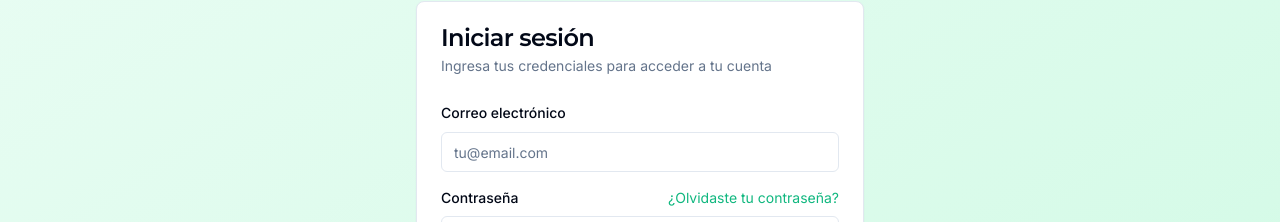
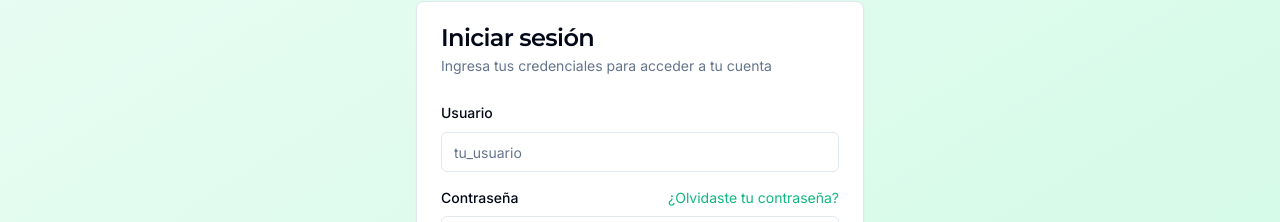
Before and after one commit to lolikoala/entrenar-y-nutrir, a React (Vite) app: page /login in a window 1280 px wide. Shown: the part 309-531 px from the top of the page. Built offline with nearby package versions, Linux system fonts and the light colour scheme.

Commit message:
Fix: Login form email field
Update the login form to no longer require an email.

```diff
--- a/src/contexts/AuthContext.tsx
+++ b/src/contexts/AuthContext.tsx
@@ -1,4 +1,3 @@
-
 import { createContext, useContext, useEffect, useState } from 'react';
 import { supabase } from '@/lib/supabase';
 import { useToast } from '@/hooks/use-toast';
@@ -15,7 +14,7 @@ type Profile = {
 type AuthContextType = {
   profile: Profile | null;
   isLoading: boolean;
-  signIn: (email: string, password: string) => Promise<void>;
+  signIn: (username: string, password: string) => Promise<void>;
   signOut: () => Promise<void>;
 };
 
@@ -36,7 +35,6 @@ export function AuthProvider({ children }: { children: React.ReactNode }) {
     const token = localStorage.getItem(TOKEN_KEY);
     if (token) {
       try {
-        // Usamos URL y key directamente de las variables de entorno
         const response = await fetch(`${import.meta.env.VITE_SUPABASE_URL}/functions/v1/auth`, {
           method: 'POST',
           headers: {
@@ -62,7 +60,7 @@ export function AuthProvider({ children }: { children: React.ReactNode }) {
     setIsLoading(false);
   };
 
-  const signIn = async (email: string, password: string) => {
+  const signIn = async (username: string, password: string) => {
     try {
       const response = await fetch(`${import.meta.env.VITE_SUPABASE_URL}/functions/v1/auth`, {
         method: 'POST',
@@ -70,7 +68,7 @@ export function AuthProvider({ children }: { children: React.ReactNode }) {
           'Content-Type': 'application/json',
           'Authorization': `Bearer ${import.meta.env.VITE_SUPABASE_ANON_KEY}`,
         },
-        body: JSON.stringify({ action: 'login', email, password })
+        body: JSON.stringify({ action: 'login', username, password })
       });
 
       const data = await response.json();
@@ -90,7 +88,7 @@ export function AuthProvider({ children }: { children: React.ReactNode }) {
       console.error('Error al iniciar sesión:', error);
       toast({
         title: "Error al iniciar sesión",
-        description: error.message || "Email o contraseña incorrectos",
+        description: error.message || "Usuario o contraseña incorrectos",
         variant: "destructive",
       });
       throw error;
--- a/src/pages/Auth/Login.tsx
+++ b/src/pages/Auth/Login.tsx
@@ -9,7 +9,7 @@ import { useAuth } from '@/contexts/AuthContext';
 import { Dumbbell, Loader2 } from 'lucide-react';
 
 export default function Login() {
-  const [email, setEmail] = useState('');
+  const [username, setUsername] = useState('');
   const [password, setPassword] = useState('');
   const [isLoading, setIsLoading] = useState(false);
   const { signIn, profile } = useAuth();
@@ -27,7 +27,7 @@ export default function Login() {
     setIsLoading(true);
 
     try {
-      await signIn(email, password);
+      await signIn(username, password);
     } catch (error) {
       console.error('Error en inicio de sesión:', error);
     } finally {
@@ -56,13 +56,13 @@ export default function Login() {
           <form onSubmit={handleSubmit}>
             <CardContent className="space-y-4">
               <div className="space-y-2">
-                <Label htmlFor="email">Correo electrónico</Label>
+                <Label htmlFor="username">Usuario</Label>
                 <Input
-                  id="email"
-                  type="email"
-                  placeholder="tu@email.com"
-                  value={email}
-                  onChange={(e) => setEmail(e.target.value)}
+                  id="username"
+                  type="text"
+                  placeholder="tu_usuario"
+                  value={username}
+                  onChange={(e) => setUsername(e.target.value)}
                   required
                 />
               </div>
```
Also changed, not shown: 1 other file (tests, documents, lock files or other folders).
